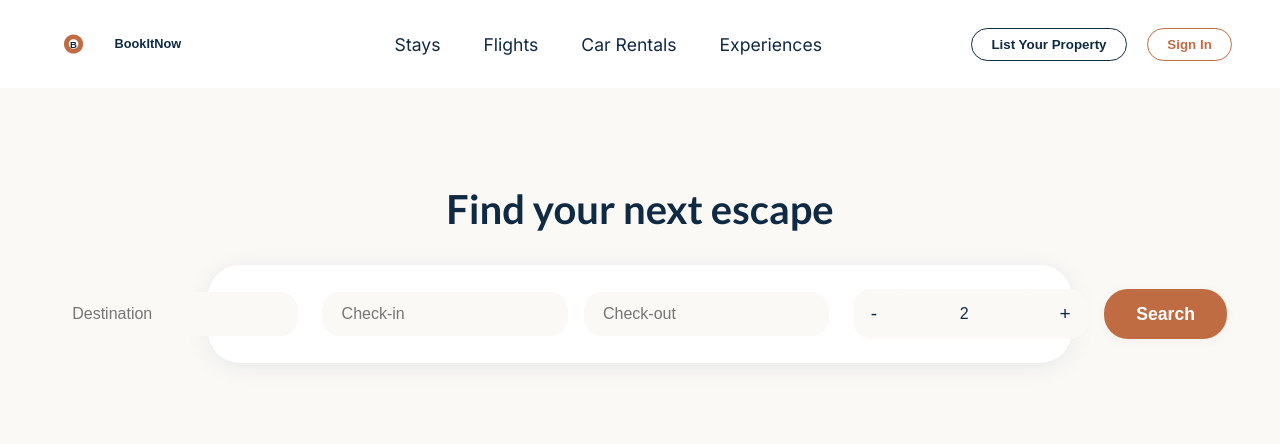
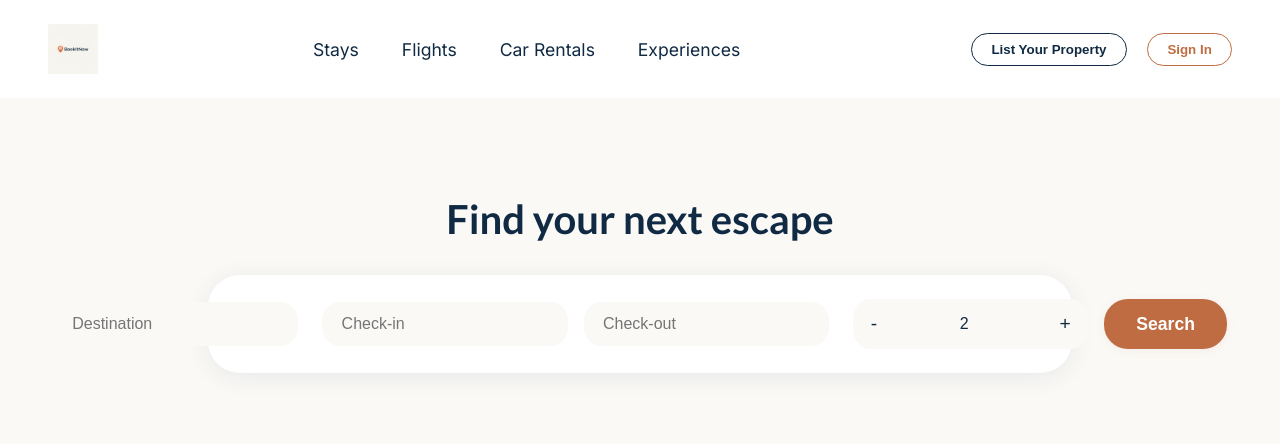
Before and after one commit to chiefin933/Public, a plain HTML site: page index.html in a window 1280 px wide. Shown: the top 444 px of the page. Drawn offline with Linux system fonts and the light colour scheme.

Commit message:
chore: disable Pages workflow, update logo and site content

```diff
--- a/index.html
+++ b/index.html
@@ -10,7 +10,7 @@
 <body>
   <header class="header">
     <div class="logo">
-      <img src="assets/logo.svg" alt="BookItNow" height="40">
+      <img src="assets/bookit-logo.png" alt="BookItNow" class="logo-img">
     </div>
     <nav class="main-nav">
       <a href="stays.html">Stays</a>
--- a/styles.css
+++ b/styles.css
@@ -17,9 +17,10 @@
   display: flex;
   align-items: center;
 }
-.logo img {
-  height: 40px;
+.logo img.logo-img {
+  height: 50px;
   width: auto;
+  object-fit: contain;
 }
 .main-nav a {
   margin: 0 1.2rem;
```
Also changed, not shown: car-rentals.html (+1 -1 lines), experiences.html (+1 -1 lines), flights.html (+1 -1 lines), stays.html (+1 -1 lines), .workflows-disabled/pages.yml (renamed from .github/workflows/pages.yml), assets/bookit-logo.png (renamed from Gemini_Generated_Image_vblngivblngivbln.png).
